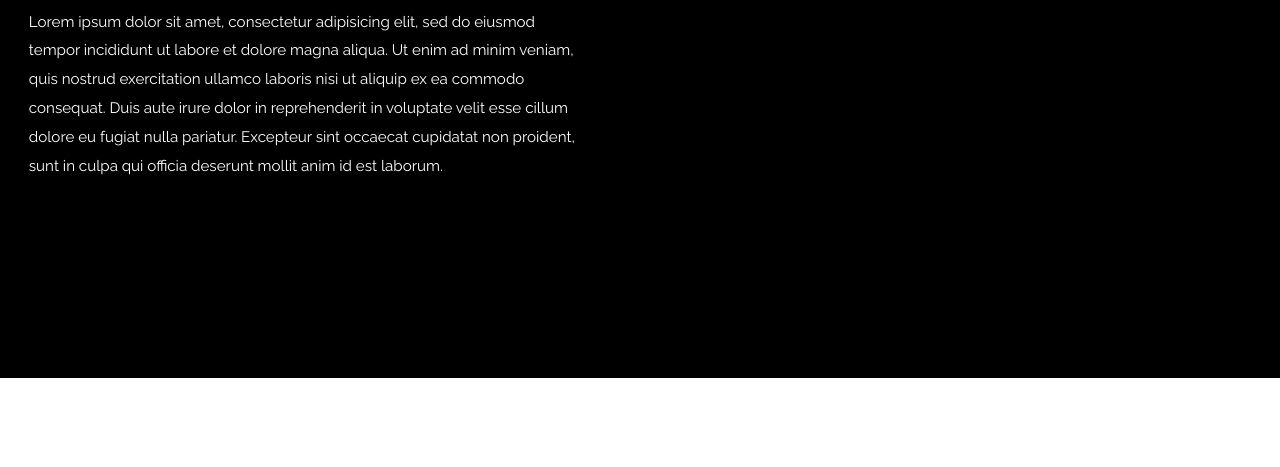
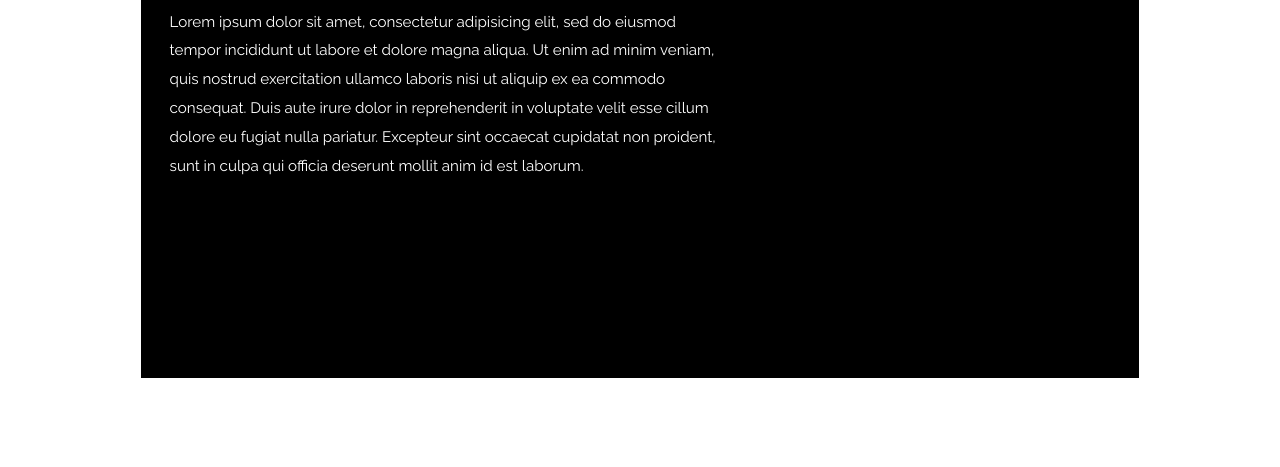
Before and after one commit to RaquelAlves01/alves., a plain HTML site: page index.html in a window 1280 px wide. Shown: the part 333-800 px from the top of the page. Drawn offline with Linux system fonts and the light colour scheme.

Commit message:
Add max-width to intro section

```diff
--- a/index.html
+++ b/index.html
@@ -29,7 +29,7 @@
   </header>
 
   <main>
-    <div class="intro-sec-container relative">
+    <div class="intro-sec-container relative wrapper">
       <div class="intro-content absolute pin-lc gutter">
         <h2 class="push-2">Welcome<span>.</span></h2>
         <p style="color:white; font-family: var(--font-text);" class="max-length micro">Lorem ipsum dolor sit amet, consectetur adipisicing elit, sed do eiusmod tempor incididunt ut labore et dolore magna aliqua. Ut enim ad minim veniam, quis nostrud exercitation ullamco laboris nisi ut aliquip ex ea commodo consequat. Duis aute irure dolor in reprehenderit in voluptate velit esse cillum dolore eu fugiat nulla pariatur. Excepteur sint occaecat cupidatat non proident, sunt in culpa qui officia deserunt mollit anim id est laborum.</p>
```
